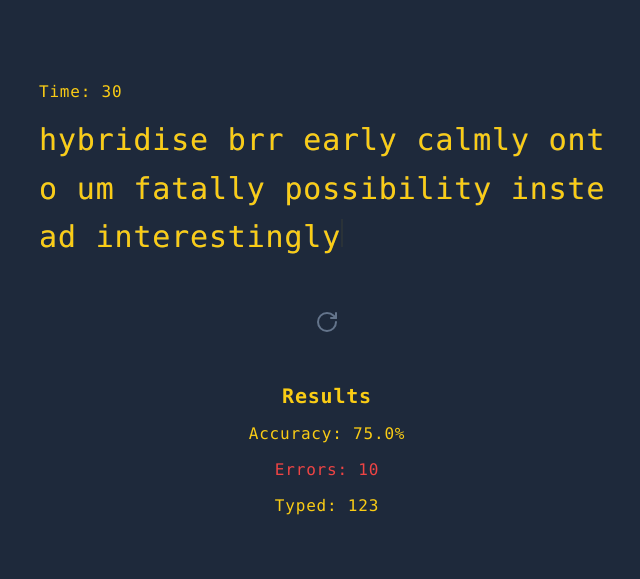
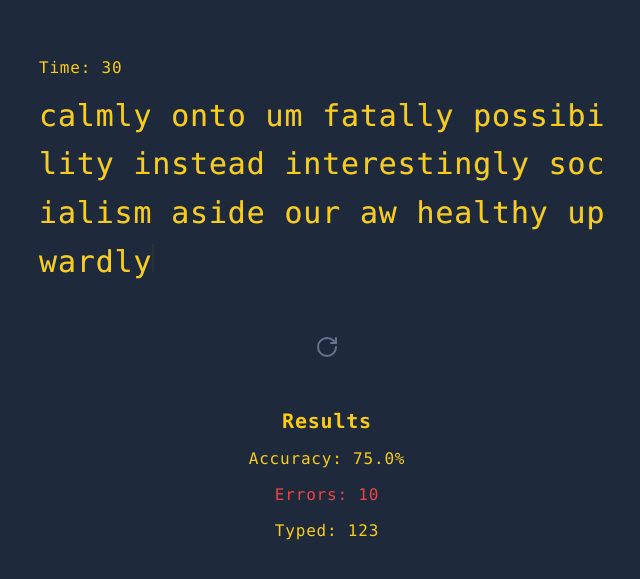
Before and after one commit to ibqn/vite-speed-typing, a React (Vite) app: page / in a window 1280 px wide. Shown: the part 101-680 px from the top of the page, without its empty margins (313-953 px from the left). Built offline with nearby package versions, Linux system fonts and the light colour scheme.

Commit message:
Refactor app.tsx to use the useEngine hook for words and timeLeft

```diff
--- a/src/app.tsx
+++ b/src/app.tsx
@@ -1,18 +1,17 @@
-import { faker } from '@faker-js/faker'
-import { useMemo } from 'react'
 import { GeneratedWords } from '@/components/generated-words'
 import { CountdownTimer } from '@/components/countdown-timer'
 import { RestartButton } from '@/components/restart-button'
 import { Results } from '@/components/results'
 import { UserTypings } from '@/components/user-typings'
 import { WordsContainer } from '@/components/words-container'
+import { useEngine } from '@/hooks/use-engine'
 
 export const App = () => {
-  const words = useMemo(() => faker.word.words(10), [])
+  const { state, words, timeLeft } = useEngine()
 
   return (
     <>
-      <CountdownTimer timeLeft={30} />
+      <CountdownTimer timeLeft={timeLeft} />
 
       <WordsContainer>
         <GeneratedWords words={words} />
```
